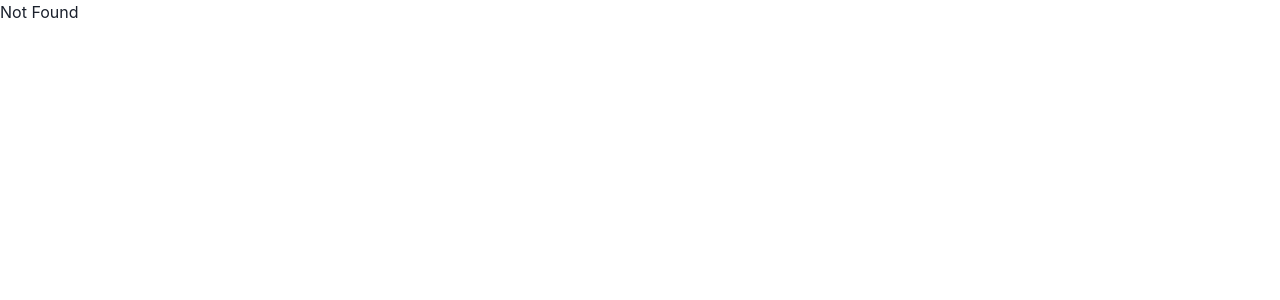
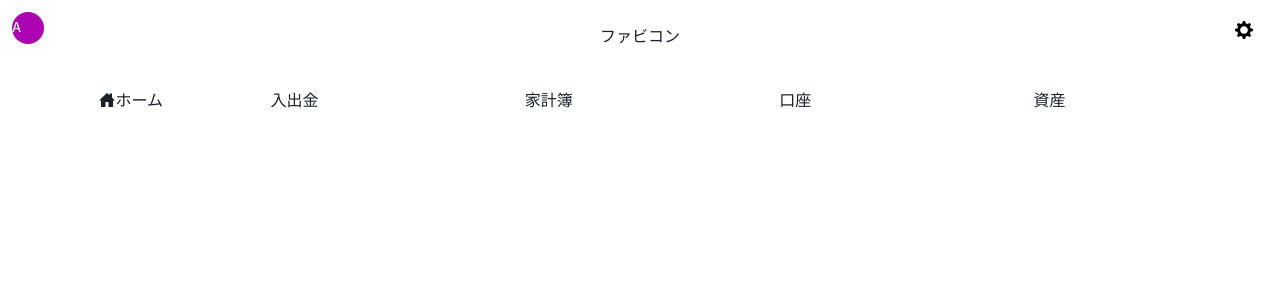
Before and after one commit to ABECKCROW/warikan, a Next.js app: page /setting in a window 1280 px wide. Before the commit this address had no page. Shown: the top 300 px of the page. Built offline with nearby package versions, Linux system fonts and the light colour scheme.

Commit message:
一旦コミット。

```diff
--- a/app/components/Footer.tsx
+++ b/app/components/Footer.tsx
@@ -1,39 +1,30 @@
-import { Grid, GridItem } from '@chakra-ui/react';
-import { css } from '@emotion/react/macro';
-import { AvatarIcon } from './AvatarIcon';
+'use client';
+import { Box, Center, Grid, GridItem } from '@chakra-ui/react';
+import { IoHomeSharp } from "react-icons/io5";
 
-
-export const Footer=() => {
-
+export const Footer = () => {
   return (
-    <Grid templateColumns="repeat(5, 1fr)" gap={6} css={args}>
+    <Box>
+      <Grid templateColumns="repeat(5, 1fr)" gap={6}>
         <GridItem>
-        Home
+          <Center>
+          <IoHomeSharp />
+          ホーム
+          </Center>
         </GridItem>
         <GridItem>
-        Nav
+          入出金
         </GridItem>
         <GridItem>
-        Main
+          家計簿
         </GridItem>
         <GridItem>
-        <AvatarIcon name={"+"} size={"md"} src={""}/>
+          口座
         </GridItem>
         <GridItem>
-        ああああああああああ
+          資産
         </GridItem>
       </Grid>
+    </Box>
   );
 };
-
-
-const args = css`
-  display: none;
-  @media (display-mode: standalone) {
-    display: block;
-  }
-  //display: block;
-  //@media (display-mode: standalone) {
-  //  display: none;
-  //}
-`
--- a/app/components/Header.tsx
+++ b/app/components/Header.tsx
@@ -1,33 +1,61 @@
-import { SettingsIcon } from '@chakra-ui/icons';
-import { Box, Center, Grid, GridItem, Link } from '@chakra-ui/react';
-import { AvatarIcon } from './AvatarIcon';
+'use client';
+import { AddIcon, EditIcon, ExternalLinkIcon, RepeatIcon, SettingsIcon } from '@chakra-ui/icons';
+import {
+  Avatar,
+  Center,
+  Grid,
+  GridItem,
+  IconButton,
+  Link,
+  Menu,
+  MenuButton,
+  MenuItem,
+  MenuList,
+} from '@chakra-ui/react';
+import { useRouter } from 'next/navigation';
 
+export const Header = () => {
+  const router = useRouter();
+  return (
+    <Grid templateColumns="repeat(3, 1fr)" gap={6} m={3}>
+      <GridItem display="flex" justifyContent="flex-start">
 
-export const Header=() => {
-
-  return (
-
-    <Grid templateColumns="repeat(5, 1fr)" gap={6} m={3}>
-      <GridItem >
-        <Box>
-        <AvatarIcon name={"ABECK"} size={"md"} src={""}/>
-        </Box>
-      </GridItem>
-      <GridItem>
+        <Menu>
+          <MenuButton as={Avatar} color={'white'} name={"ABECK"} size={"sm"} src={""} />
+          <MenuList>
+            <MenuItem icon={<AddIcon />} command="⌘T">
+              New Tab
+            </MenuItem>
+            <MenuItem icon={<ExternalLinkIcon />} command="⌘N">
+              New Window
+            </MenuItem>
+            <MenuItem icon={<RepeatIcon />} command="⌘⇧N">
+              Open Closed Tab
+            </MenuItem>
+            <MenuItem icon={<EditIcon />} command="⌘O">
+              Open File...
+            </MenuItem>
+          </MenuList>
+        </Menu>
 
       </GridItem>
+
       <GridItem place-content={"end"}>
-        <Center　h='100%'>
-          <Link href={"https://abeckcrow.github.io/warikan/"}>ファビコン</Link>
+        <Center h="100%">
+          <Link onClick={()=>router.push("/")}>ファビコン</Link>
         </Center>
       </GridItem>
-      <GridItem>
 
-      </GridItem>
-      <GridItem>
-        <Center>
-        <SettingsIcon/>
-        </Center>
+      <GridItem display="flex" justifyContent="flex-end">
+        <IconButton
+          size="lg"
+          color={"black"}
+          colorScheme="white"
+          aria-label="Search database"
+          icon={<SettingsIcon />}
+          pb={3}
+          onClick={() => router.push("/setting")}
+        />
       </GridItem>
     </Grid>
   );
--- a/app/page-test/page.tsx
+++ /dev/null
@@ -1,3 +0,0 @@
-export default function Page() {
-  return <h1>Page     vTest</h1>
-}
--- /dev/null
+++ b/app/setting/page.tsx
@@ -0,0 +1,20 @@
+import { Box, Center, Flex, Stack, Tag } from '@chakra-ui/react';
+import { AmountInput } from '../components/AmountInput';
+import { Footer } from '../components/Footer';
+import { Header } from '../components/Header';
+
+export default function Page() {
+  return (
+
+      <Flex direction="column" h="100vh">
+        <Box as="header">
+          <Header />
+        </Box>
+
+
+        <Box as="footer" p={4}>
+          <Footer/>
+        </Box>
+      </Flex>
+  )
+}
--- a/package.json
+++ b/package.json
@@ -21,6 +21,7 @@
     "next-pwa": "^5.6.0",
     "react": "^18.3.1",
     "react-dom": "^18.3.1",
+    "react-icons": "^5.3.0",
     "react-scripts": "5.0.1",
     "web-vitals": "^2.1.4",
     "workbox-background-sync": "^6.6.0",
```
Also changed, not shown: app/components/AmountInput.tsx (+44 -6 lines), app/components/utils/Toast.ts (deleted, +0 -31 lines), app/page.tsx (+42 -10 lines), 1 other file (tests, documents, lock files or other folders). Lines whose indentation alone changed are shown as unchanged.
